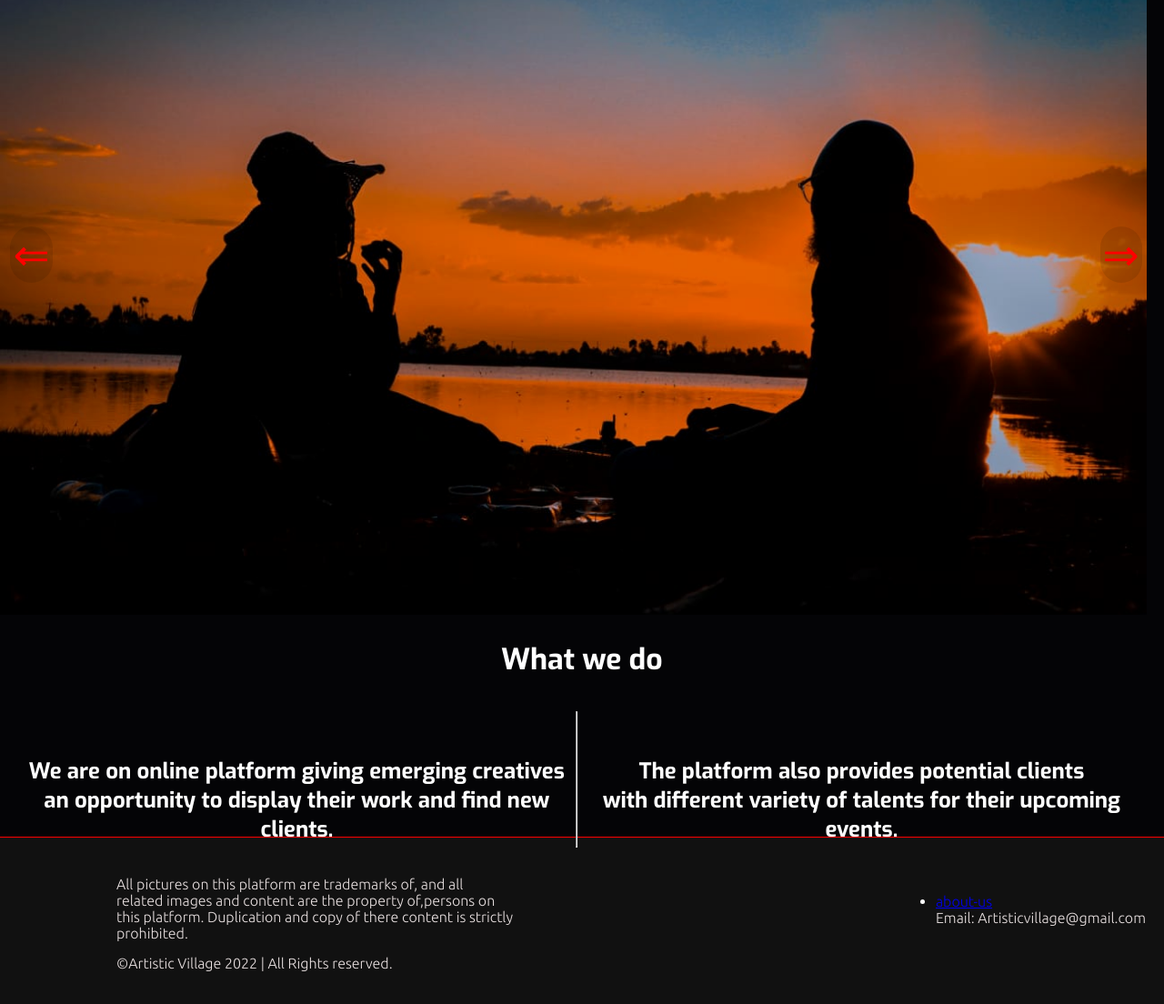
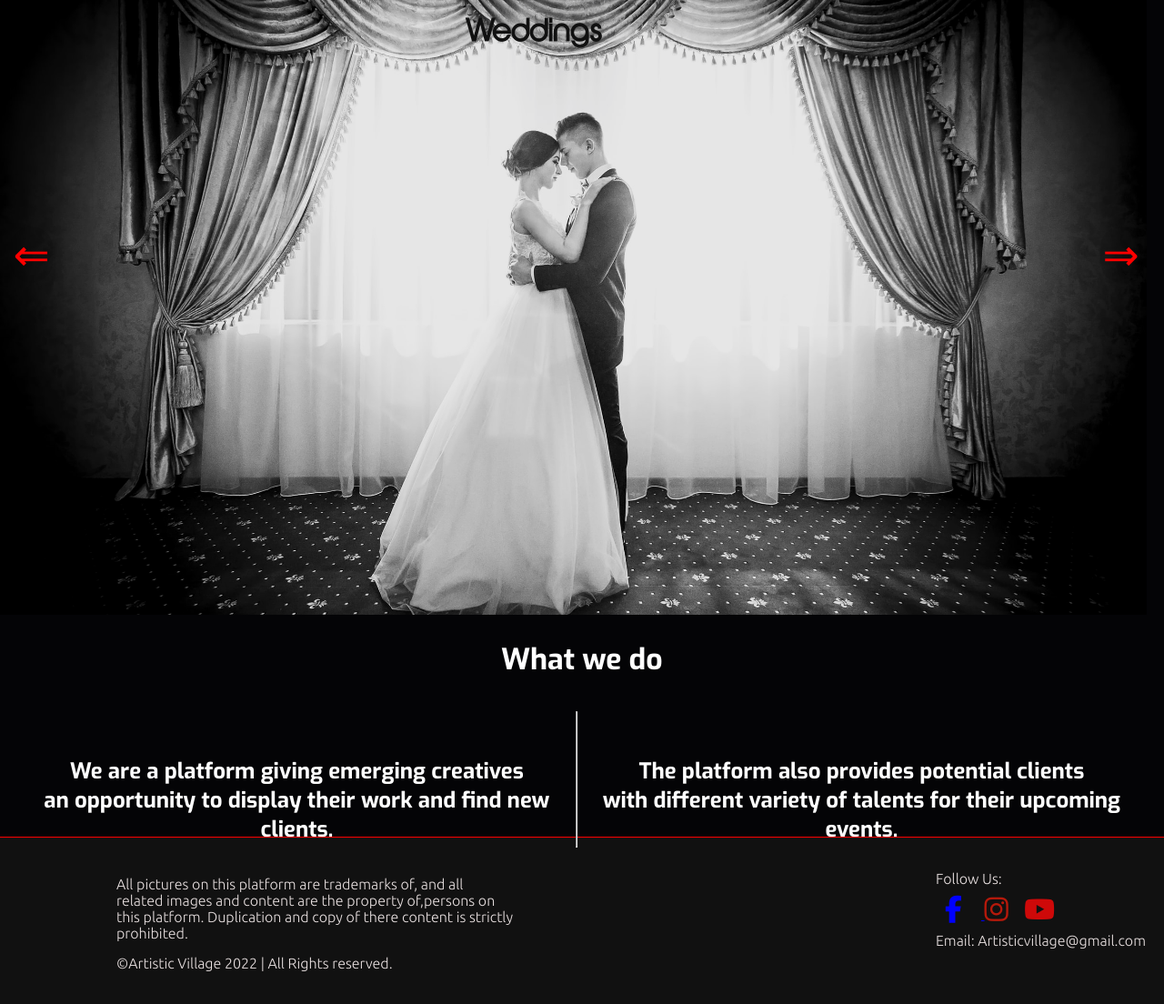
Before and after one commit to EddyKilonzo/Artistic-village, a Node server app: page / in a window 1280 px wide. Shown: the part 120-1224 px from the top of the page at 91% size. Run offline with Node 20, Linux system fonts and the light colour scheme; some libraries are stand-ins or nearby versions.

Commit message:
modified views

```diff
--- a/views/index.ejs
+++ b/views/index.ejs
@@ -7,19 +7,19 @@
                 <button class="carousel-button prev" data-carousel-button="prev">&#8658;</button>
                 <ul data-slides>
                     <li id="slide" data-active>
-                        <img class="home-pics" src="images/sunset.jpeg" alt="">
+                        <img class="home-pics" src="images/u.jpg" alt="">
+                        <p id="slide" style="top: 20px;font-family: kai;color: rgb(19, 19, 19); text-align:justify; font-weight: 1000;">Weddings</p>
+                    <li id="slide">
+                        <img class="home-pics" src="images/d.jpg" alt="">
+                        <p id="slide" style="top: 20px;font-family: kai;color: rgba(255, 0, 0, 0.942); font-weight: 1000; text-align:justify;">Documentaries</p>
+                     </li >
+                    <li id="slide">
+                        <img class="home-pics" src="images/jak.jpg" alt="">
+                        <p id="slide" style="top: 20px;font-family: kai;color: rgb(19, 19, 19); font-weight: 1000; text-align:justify;">Photography</p>
                     </li>
                     <li id="slide">
-                        <img class="home-pics" src="images/pg.jpeg" alt="">
-                    </li>
-                    <li id="slide">
-                        <img class="home-pics" src="images/wed2.jpeg" alt="">
-                     </li >
-                    <li id="slide">
-                        <img class="home-pics" src="images/j.jpeg" alt="">
-                    </li>
-                    <li id="slide">
-                        <img class="home-pics" src="images/a.jpeg" alt="">
+                        <img class="home-pics" src="images/kal.jpg" alt="">
+                        <p id="slide" style="top: 20px;font-family: kai;color: rgb(255, 255, 255); font-weight: 1000; text-align:justify;">Music Videos</p>
                     </li>
                 </ul>
             </div>
@@ -27,7 +27,7 @@
         <h1 style="color: #fff; position: relative;text-align: center; font-family: Exo; top: 18vh;">What we do</h1>
         <div style="display:flex; padding: 20px;">
 
-            <h2 style="color: #fff; position: relative; text-align: center; font-family: Exo; top: 25vh; padding: 10px;">We are on online platform giving emerging creatives <br> an opportunity to display their work and find new clients. </h2>
+            <h2 style="color: #fff; position: relative; text-align: center; font-family: Exo; top: 25vh; padding: 10px;">We are a platform giving emerging creatives <br> an opportunity to display their work and find new clients. </h2>
             <hr style="position: relative; top: 20vh;height: 150px;">
             <h2 style="color: #fff; position: relative; text-align: center; font-family: Exo; top: 25vh; padding: 10px;">The platform also provides potential clients <br> with different variety of talents for their upcoming events. </h2>
         </div>
--- a/views/partials/footer.ejs
+++ b/views/partials/footer.ejs
@@ -10,9 +10,13 @@
             </div>
         </div>
         <div class="right">
-            <ul>
-                <li style="color: #fff;"><a href="about-us">about-us</a></li>
-            </ul>
+            <p>Follow Us:</p>
+            <div class="links" style="margin: 10px;">
+                <a href="https://www.facebook.com/artisticvillage254"><i class="fa-brands fa-facebook-f facebook"></i>
+                </a>
+                <a href="https://www.instagram.com/artistic_village254/?hl=en"><i class="fa-brands fa-instagram instagram"></i></a>
+                <a href="https://www.youtube.com/channel/UC-9mIIT5iV30ezthw9vvB7A"><i class="fa-brands fa-youtube youtube"></i></a>
+            </div>
            <p style="margin-right: 20px; margin-bottom: 25px;">Email: Artisticvillage@gmail.com </p>
 
          </div>
```
Also changed, not shown: views/edit-profile-pic.ejs (deleted, +0 -10 lines), views/edit-profile.ejs (+6 -6 lines).
